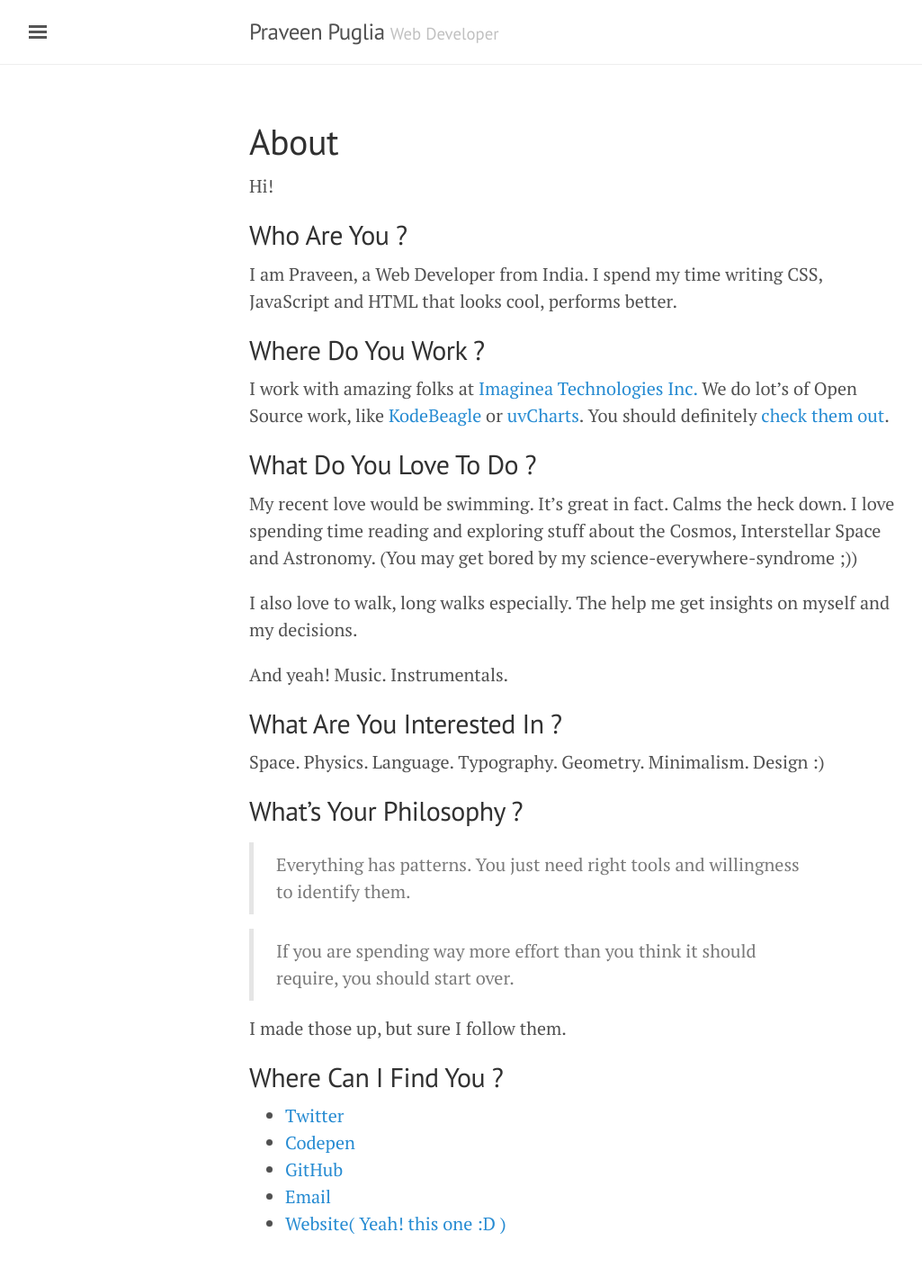
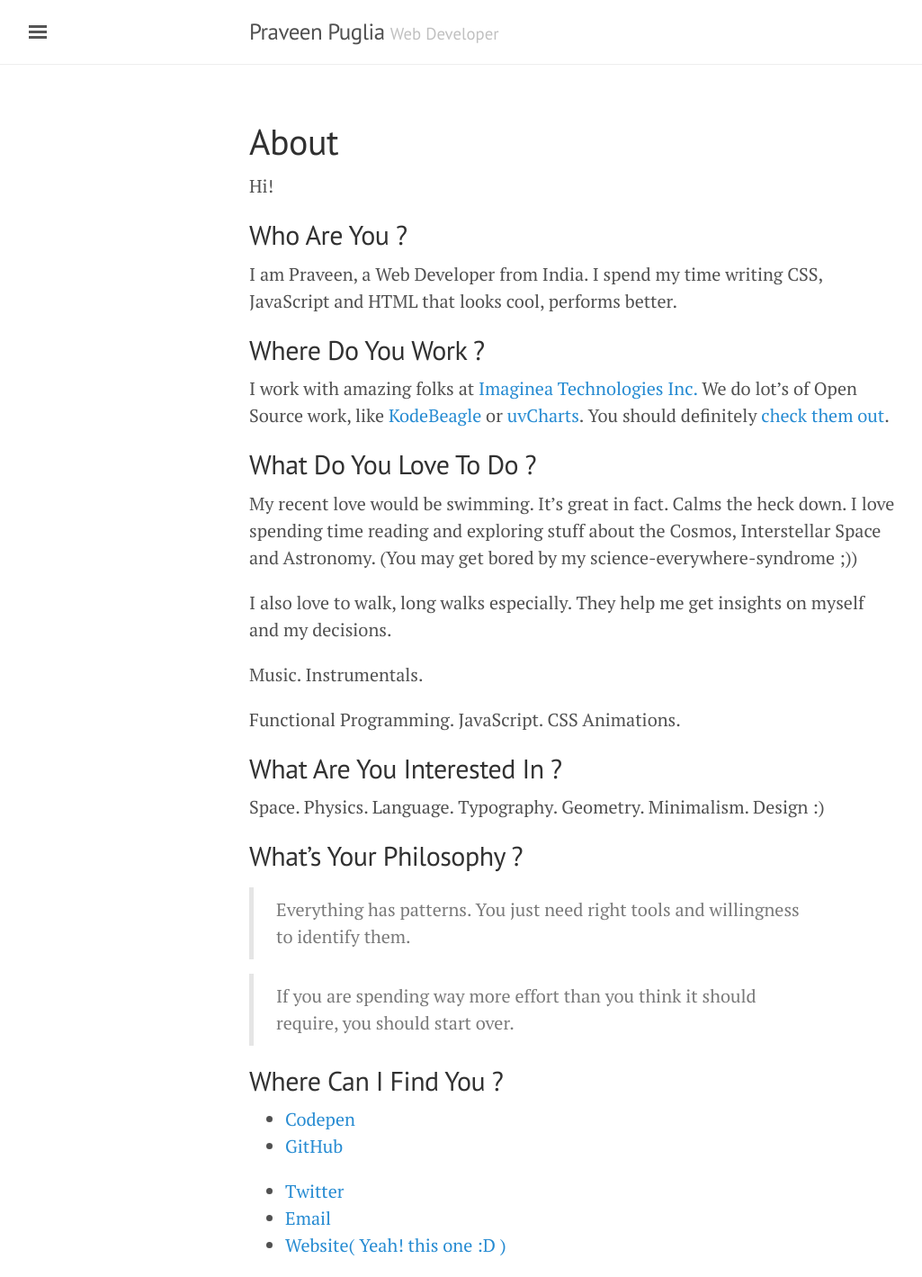
Before and after one commit to praveenpuglia/praveenpuglia.github.io, a Jekyll site: the page built from about.md, in a window 1280 px wide. Shown: the whole page at 90% size, without its empty margins (3-1028 px from the left). Built offline with Jekyll 4.4.1, drawn with Linux system fonts in a browser that asks for light colours; Markdown is read by kramdown in place of the engine named in the settings; before the commit the page ends 1395 px from its top, so only the background shows below that.

Commit message:
refined about page

```diff
--- a/about.md
+++ b/about.md
@@ -13,9 +13,11 @@ I work with amazing folks at [Imaginea Technologies Inc.](http://imaginea.com/)
 ## What Do You Love To Do ?
 My recent love would be swimming. It's great in fact. Calms the heck down. I love spending time reading and exploring stuff about the Cosmos, Interstellar Space and Astronomy. (You may get bored by my science-everywhere-syndrome ;))
 
-I also love to walk, long walks especially. The help me get insights on myself and my decisions.
+I also love to walk, long walks especially. They help me get insights on myself and my decisions.
 
-And yeah! Music. Instrumentals.
+Music. Instrumentals.
+
+Functional Programming. JavaScript. CSS Animations.
 
 ## What Are You Interested In ?
 Space. Physics. Language. Typography. Geometry. Minimalism. Design :)
@@ -25,11 +27,10 @@ Space. Physics. Language. Typography. Geometry. Minimalism. Design :)
 
 > If you are spending way more effort than you think it should require, you should start over.
 
-I made those up, but sure I follow them.
-
 ## Where Can I Find You ?
-- [Twitter](https://twitter.com/praveenpuglia)
 - [Codepen](http://codepen.io/praveenpuglia)
 - [GitHub](https://github.com/praveenpuglia)
+
+- [Twitter](https://twitter.com/praveenpuglia)
 - [Email](mailto:praveenpuglia@gmail.com)
 - [Website( Yeah! this one :D )](http://praveenpuglia.com)
```
